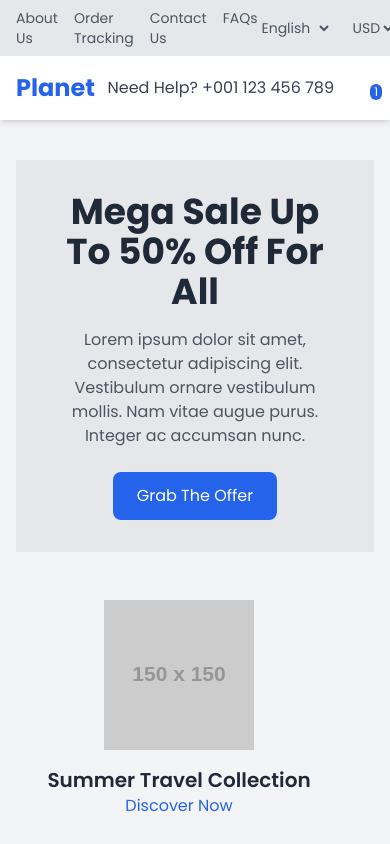
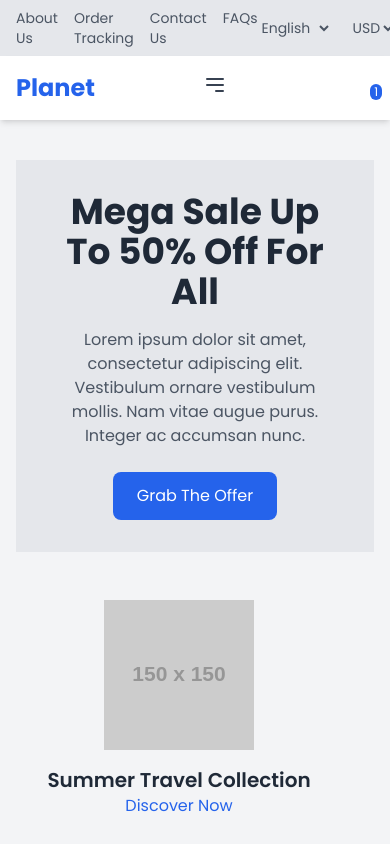
Before and after one commit to ShubhamPatel2305/Ecom, a React (Create React App) app: page / in a window 390 px wide. Shown: the top 844 px of the page. Built offline with nearby package versions, Linux system fonts and the light colour scheme; the HTML template or start-up script is replaced by a standard one.

Commit message:
making navbars responsive

```diff
--- a/src/App.js
+++ b/src/App.js
@@ -1,6 +1,12 @@
-import React from 'react';
+import React, { useState } from 'react';
 
 const App = () => {
+  const [isOpen, setIsOpen] = useState(false);
+
+  const toggleMenu = () => {
+    setIsOpen(!isOpen);
+  };
+
   return (
     <div className="bg-gray-100">
       {/* Top Navbar */}
@@ -36,15 +42,24 @@ const App = () => {
           <div className="text-2xl font-bold text-blue-600">
             <a href="#">Planet</a>
           </div>
-          <nav className="space-x-6 hidden md:flex">
-            <a href="#" className="text-gray-700 hover:text-blue-600">Home</a>
-            <a href="#" className="text-gray-700 hover:text-blue-600">Shop</a>
-            <a href="#" className="text-gray-700 hover:text-blue-600">Products</a>
-            <a href="#" className="text-gray-700 hover:text-blue-600">Accessories</a>
-            <a href="#" className="text-gray-700 hover:text-blue-600">Contact</a>
+          {/* Hamburger Menu Icon */}
+          <div className="md:hidden">
+            <button onClick={toggleMenu} className="text-gray-700 hover:text-blue-600 focus:outline-none">
+              <svg xmlns="http://www.w3.org/2000/svg" className="h-6 w-6" fill="none" viewBox="0 0 24 24" stroke="currentColor">
+                <path strokeLinecap="round" strokeLinejoin="round" strokeWidth="2" d="M4 6h16M4 12h16m-7 6h7" />
+              </svg>
+            </button>
+          </div>
+          {/* Main Navigation Links */}
+          <nav className={`space-x-6 ${isOpen ? 'block' : 'hidden'} md:flex`}>
+            <a href="#" className="text-gray-700 hover:text-blue-600 block md:inline-block">Home</a>
+            <a href="#" className="text-gray-700 hover:text-blue-600 block md:inline-block">Shop</a>
+            <a href="#" className="text-gray-700 hover:text-blue-600 block md:inline-block">Products</a>
+            <a href="#" className="text-gray-700 hover:text-blue-600 block md:inline-block">Accessories</a>
+            <a href="#" className="text-gray-700 hover:text-blue-600 block md:inline-block">Contact</a>
           </nav>
           <div className="space-x-6 flex items-center">
-            <a href="#" className="text-gray-700 hover:text-blue-600">Need Help? +001 123 456 789</a>
+            <a href="#" className="text-gray-700 hover:text-blue-600 hidden md:inline-block">Need Help? +001 123 456 789</a>
             <div className="flex items-center space-x-4">
               <a href="#" className="text-gray-700 hover:text-blue-600">
                 <i className="far fa-heart"></i>
@@ -55,6 +70,16 @@ const App = () => {
               </a>
             </div>
           </div>
+        </div>
+        {/* Dropdown Menu for Mobile */}
+        <div className={`md:hidden ${isOpen ? 'block' : 'hidden'}`}>
+          <nav className="px-4 py-4 space-y-1 bg-gray-100">
+            <a href="#" className="block text-gray-700 hover:text-blue-600">Home</a>
+            <a href="#" className="block text-gray-700 hover:text-blue-600">Shop</a>
+            <a href="#" className="block text-gray-700 hover:text-blue-600">Products</a>
+            <a href="#" className="block text-gray-700 hover:text-blue-600">Accessories</a>
+            <a href="#" className="block text-gray-700 hover:text-blue-600">Contact</a>
+          </nav>
         </div>
       </header>
 
```
